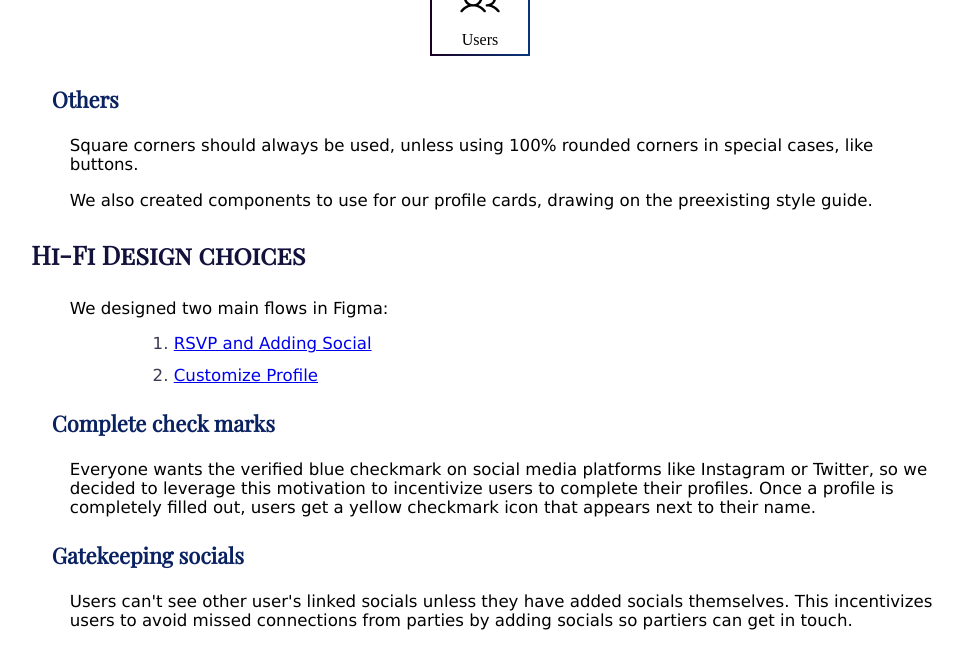
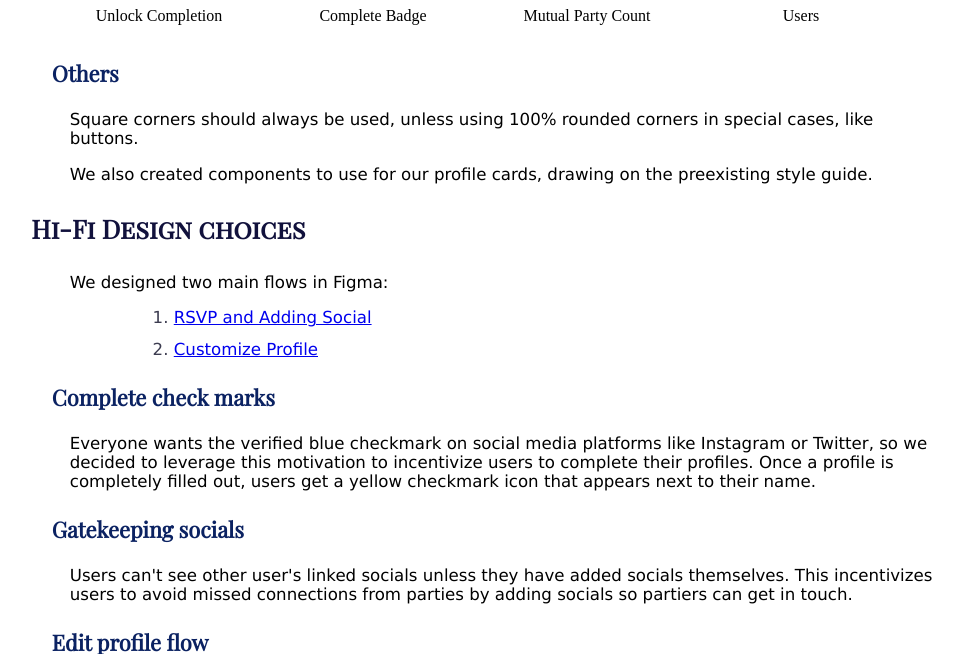
Before and after one commit to sitapawar/iterative_handin, a plain HTML site: page index.html in a window 1280 px wide. Shown: the part 3554-4208 px from the top of the page, without its empty margins (160-1123 px from the left). Drawn offline with nearby package versions, Linux system fonts and the light colour scheme.

Commit message:
fixed ugly rectangle wrapper for icons

```diff
--- a/styles.css
+++ b/styles.css
@@ -335,15 +335,8 @@ table {
   align-items: center;
   justify-content: flex-start;
   gap: 10px;
-
-  border-width: 2px;
-  border-style: solid;
-  border-image: linear-gradient(90deg, rgba(26, 0, 36, 1) 0%, rgba(9, 52, 121, 1) 97%);
-  border-image-slice: 1;
-
-  width: 100px;
+  width: 150px;
   height: auto;
-
   margin:5px;
 }
 figcaption{
```
